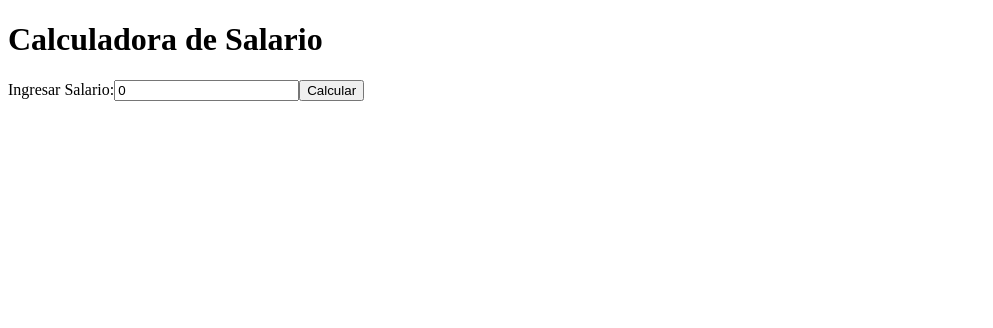
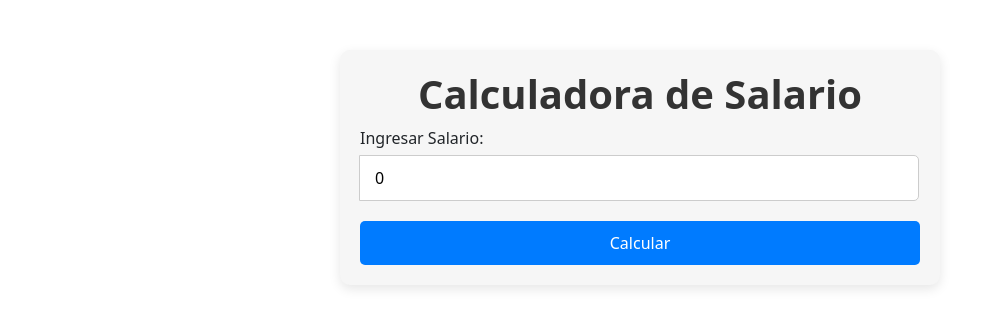
Before and after one commit to Xserrano02/Labufgll02, an Angular app: page / in a window 1280 px wide. Shown: the top 328 px of the page, without its empty margins (0-993 px from the left). Built offline with nearby package versions, Linux system fonts and the light colour scheme.

Commit message:
Estilos css agregados

```diff
--- a/angular.json
+++ b/angular.json
@@ -25,6 +25,7 @@
               "src/assets"
             ],
             "styles": [
+              "node_modules/bootstrap/dist/css/bootstrap.min.css",
               "src/styles.css"
             ],
             "scripts": []
--- a/package.json
+++ b/package.json
@@ -18,6 +18,7 @@
     "@angular/platform-browser": "^16.2.0",
     "@angular/platform-browser-dynamic": "^16.2.0",
     "@angular/router": "^16.2.0",
+    "bootstrap": "^5.3.2",
     "rxjs": "~7.8.0",
     "tslib": "^2.3.0",
     "zone.js": "~0.13.0"
--- a/src/app/app.component.css
+++ b/src/app/app.component.css
@@ -0,0 +1,59 @@
+.custom-container {
+    max-width: 600px;
+    margin: 50px auto;
+    padding: 20px;
+    background-color: #f6f6f6;
+    border-radius: 10px;
+    box-shadow: 0px 4px 12px rgba(0, 0, 0, 0.1);
+  }
+
+  h1 {
+    text-align: center;
+    color: #333;
+    font-weight: 600;
+  }
+
+  .input-group {
+    position: relative;
+    margin-bottom: 20px;
+  }
+
+  .input-group label {
+    display: block;
+    margin-bottom: 5px;
+    font-weight: 500;
+  }
+
+  .input-group input {
+    width: 100%;
+    padding: 10px 15px;
+    border-radius: 5px;
+    border: 1px solid #ccc;
+    font-size: 16px;
+  }
+
+  button {
+    display: block;
+    width: 100%;
+    padding: 10px 15px;
+    background-color: #007BFF;
+    color: #fff;
+    border: none;
+    border-radius: 5px;
+    font-size: 16px;
+    cursor: pointer;
+    transition: background-color 0.3s;
+  }
+
+  button:hover {
+    background-color: #0056b3;
+  }
+
+  .results {
+    margin-top: 20px;
+  }
+
+  .results p {
+    margin-bottom: 10px;
+    font-size: 16px;
+  }
--- a/src/app/app.component.html
+++ b/src/app/app.component.html
@@ -1,12 +1,14 @@
-<div class="container">
+<div class="custom-container">
   <h1>Calculadora de Salario</h1>
 
-  <label for="salary">Ingresar Salario:</label>
-  <input [(ngModel)]="salary" id="salary" type="number">
+  <div class="input-group">
+    <label for="salary">Ingresar Salario:</label>
+    <input [(ngModel)]="salary" id="salary" type="number">
+  </div>
 
   <button (click)="calculate()">Calcular</button>
 
-  <div *ngIf="showResults">
+  <div class="results" *ngIf="showResults">
     <p><strong>Salario Base:</strong> {{ salary | currency:'USD':'symbol':'1.2-2' }}</p>
     <p><strong>Descuento de renta:</strong> {{ renta | currency:'USD':'symbol':'1.2-2' }}</p>
     <p><strong>Descuento AFP:</strong> {{ afp | currency:'USD':'symbol':'1.2-2' }}</p>
--- a/src/index.html
+++ b/src/index.html
@@ -9,5 +9,7 @@
 </head>
 <body>
   <app-root></app-root>
+  <script src="https://cdn.jsdelivr.net/npm/@popperjs/core@2.11.8/dist/umd/popper.min.js" integrity="sha384-I7E8VVD/ismYTF4hNIPjVp/Zjvgyol6VFvRkX/vR+Vc4jQkC+hVqc2pM8ODewa9r" crossorigin="anonymous"></script>
+<script src="https://cdn.jsdelivr.net/npm/bootstrap@5.3.2/dist/js/bootstrap.min.js" integrity="sha384-BBtl+eGJRgqQAUMxJ7pMwbEyER4l1g+O15P+16Ep7Q9Q+zqX6gSbd85u4mG4QzX+" crossorigin="anonymous"></script>
 </body>
 </html>
```
Also changed, not shown: 1 other file (tests, documents, lock files or other folders).
